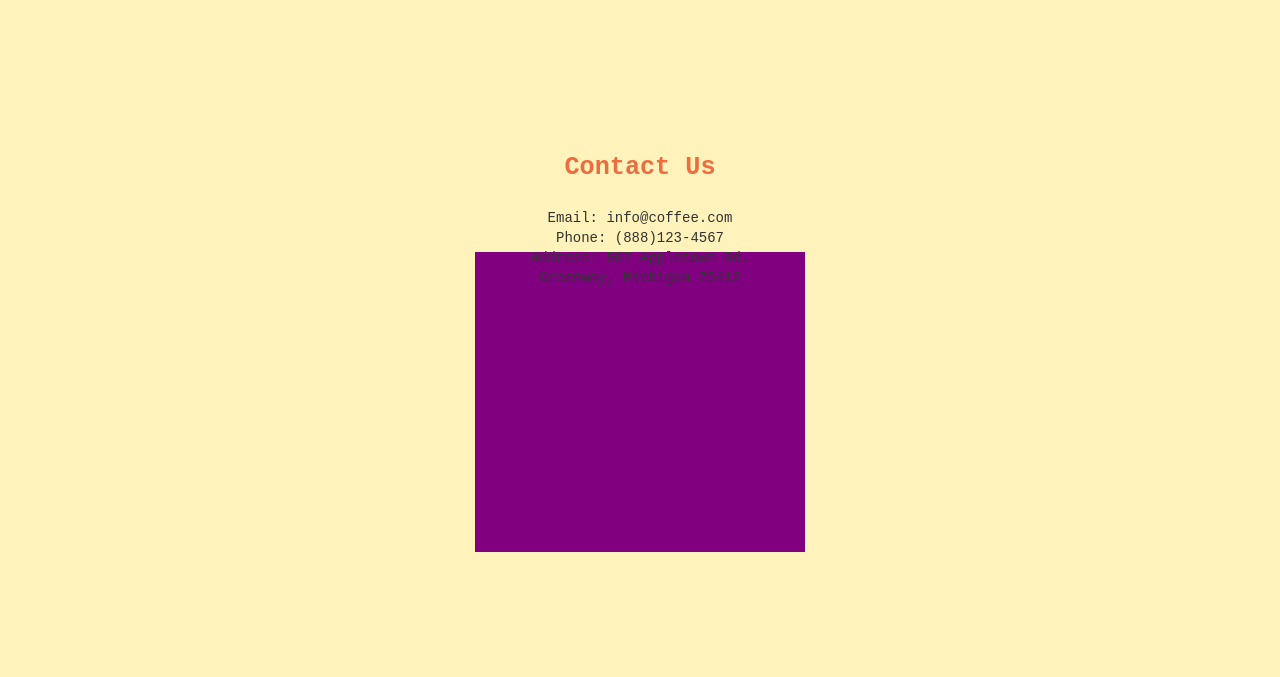
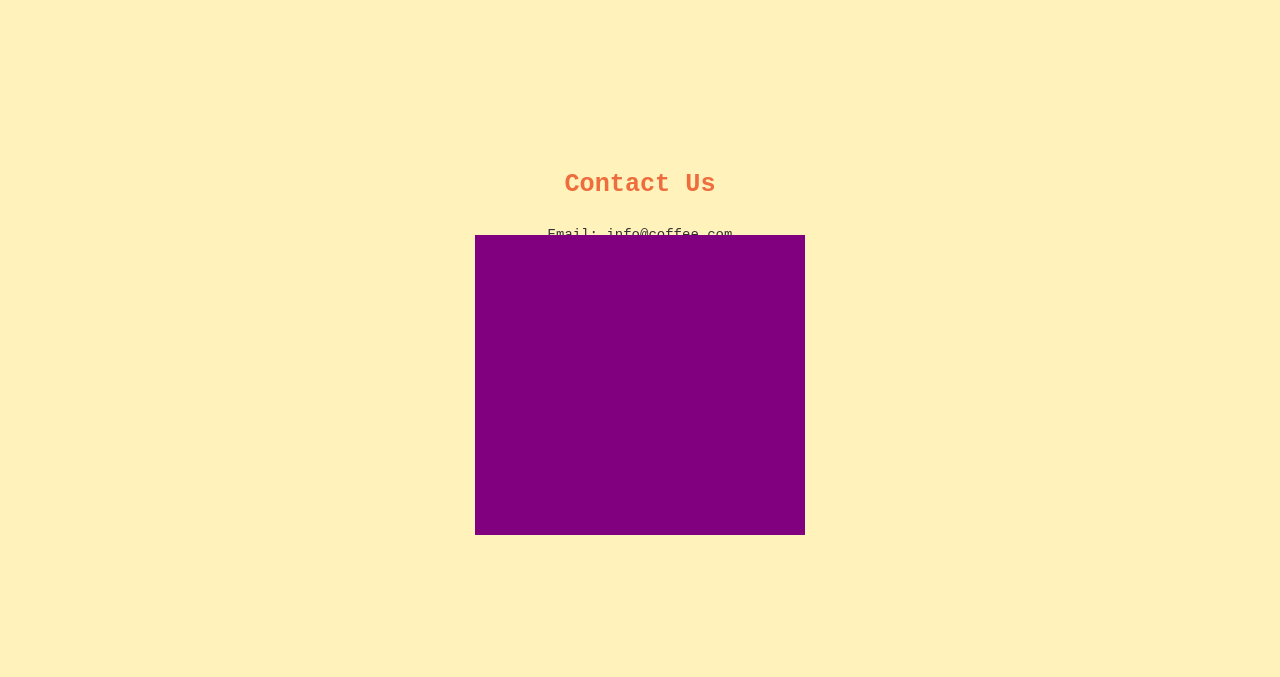
Before and after one commit to HannahDRoe/Coffee-Website-Mockup, a plain HTML site: page index.html in a window 1280 px wide. Shown: the part 3656-4333 px from the top of the page. Drawn offline with nearby package versions, Linux system fonts and the light colour scheme.

Commit message:
Need to fix maps position

```diff
--- a/custom.css
+++ b/custom.css
@@ -168,7 +168,7 @@ body{
     font-family: monospace;
 }
 
-/*Instagram grid*/
+/*Instagram Table*/
 #instagram {
     top: 880px;
     position: relative;
@@ -196,22 +196,20 @@ td{
     background-color: pink;
 }
 
+/*Instagram Follow*/
 #intstaBottom{
     position: relative;
-    height: 100px;
+    height: 140px;
     width: 100%;
     top: -40;
-
-
 }
 #instaText{
     position: relative;
     width: 400px;
     font-size: 1.3em;
     text-align: center;
-
 }
-
+/*Instagram Icon*/
 #instaCircle{
     height: 50px;
     width: 50px;
@@ -244,22 +242,17 @@ td{
     text-align: center;
 }
 
-/*Google Maps API*/
+/*Google Maps API Place Holder*/
 #maps{
-    position: static;
+    position: relative;
     height: 300px;
     width: 330px;
-    align-content: center;
     background-color: purple;
-    margin: 50px auto 0 auto;
-    margin-top: 5%;
-
+    display: block;
+    margin: 30px auto 0 auto;
 }
 
 
-
-
-}
 /*Follow Us Area*/
 #socialContainer{
     width: 100%;
```
